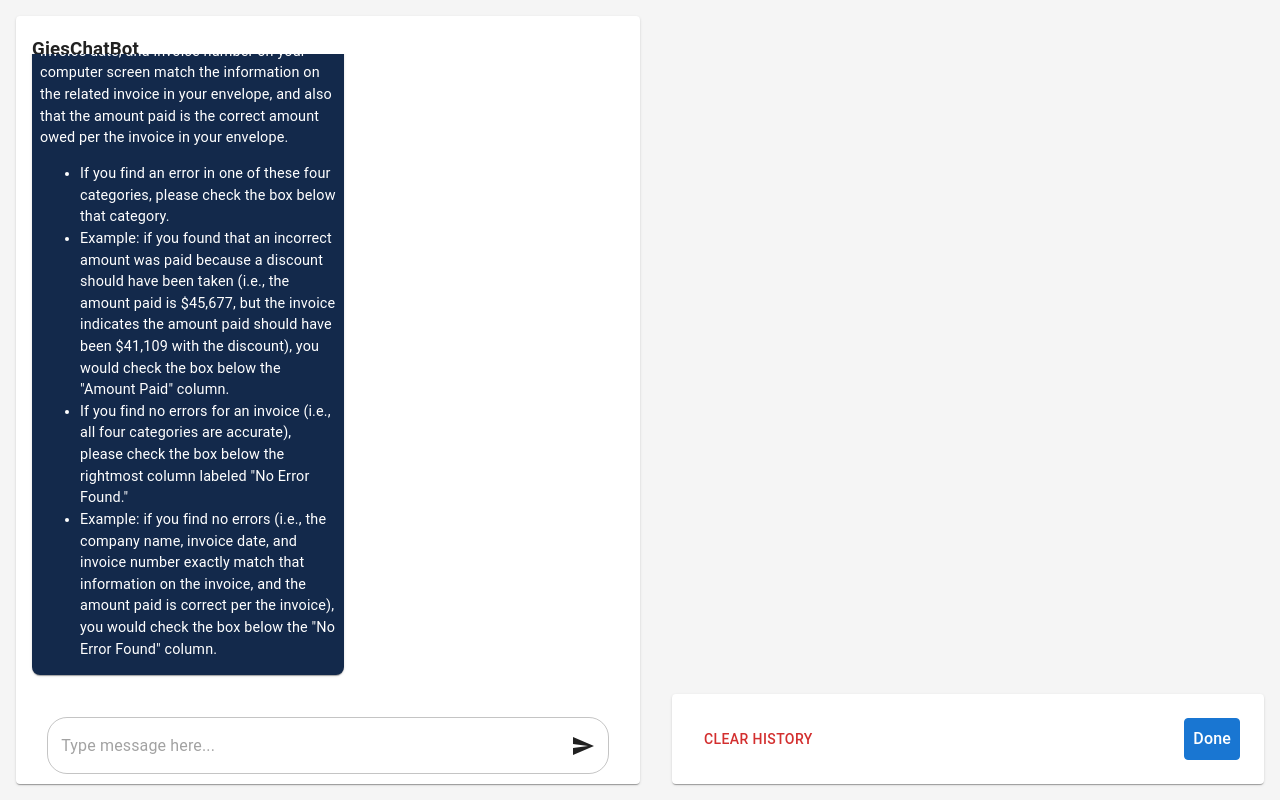
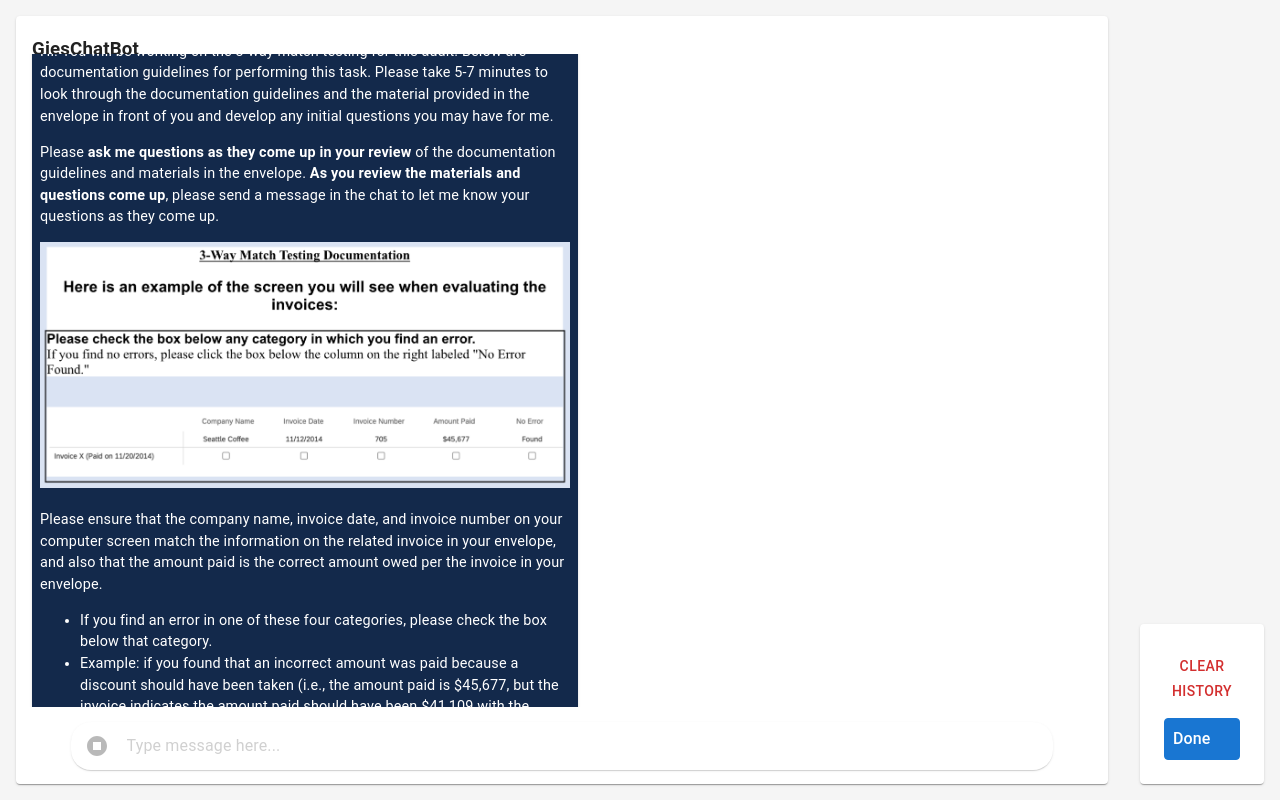
Before and after one commit to eamonbracht/Gies_Chat_Bot, a React (Vite) app: page / in a window 1280 px wide. Built offline with nearby package versions, Linux system fonts and the light colour scheme; the HTML template or start-up script is replaced by a standard one.

Commit message:
major updates

```diff
--- a/package.json
+++ b/package.json
@@ -19,7 +19,9 @@
     "react-csv": "^2.2.2",
     "react-dom": "^18.2.0",
     "react-markdown": "^9.0.1",
-    "react-router-dom": "^6.26.0"
+    "react-medium-image-zoom": "^5.2.10",
+    "react-router-dom": "^6.26.0",
+    "remove-markdown": "^0.5.5"
   },
   "devDependencies": {
     "@types/react": "^18.2.66",
--- a/src/ChatBubble.jsx
+++ b/src/ChatBubble.jsx
@@ -4,8 +4,9 @@ import Typing from "./Typing";
 import React, { useState } from "react";
 import Markdown from "react-markdown";
 import { useSearchParams } from "react-router-dom";
-
-export function ChatBubble({ message }) {
+import Zoom from "react-medium-image-zoom";
+import "react-medium-image-zoom/dist/styles.css";
+export function ChatBubble({ message, image }) {
   React.useEffect(() => console.log(message), []);
   return (
     <Paper
@@ -25,7 +26,26 @@ export function ChatBubble({ message }) {
       {/* <Typography variant="caption">
                   {convertTime(message.id)}
                 </Typography> */}
-      <Markdown>{message.text}</Markdown>
+      {Array.isArray(message.content) ? (
+        <Markdown>{message.content[0]}</Markdown>
+      ) : (
+        <Markdown>{message.content}</Markdown>
+      )}
+      {image ? (
+        <Zoom>
+          <img
+            src="src/assets/gies_bot_3_way_match.png"
+            style={{ width: "100%" }}
+          />
+        </Zoom>
+      ) : (
+        <></>
+      )}
+      {Array.isArray(message.content) ? (
+        <Markdown>{message.content[1]}</Markdown>
+      ) : (
+        <></>
+      )}
     </Paper>
   );
 }
--- a/src/Chatbot.jsx
+++ b/src/Chatbot.jsx
@@ -1,18 +1,66 @@
 import React, { useState, useCallback } from "react";
 import "./App.css";
 import { Paper, Box, Button } from "@mui/material";
-import TextField from "@mui/material/TextField";
 import SendIcon from "@mui/icons-material/Send";
 import Chatbox from "./Chatbox";
 import { useSearchParams } from "react-router-dom";
 import { CSVLink, CSVDownload } from "react-csv";
-
-const headers = [
-  { label: "Label", key: "var" },
-  { label: "Transcript", key: "text" },
-  { label: "Sender", key: "source" },
-  { label: "Time", key: "id" },
-];
+import StopCircleIcon from "@mui/icons-material/StopCircle";
+import InputBase from "@mui/material/InputBase";
+import IconButton from "@mui/material/IconButton";
+import RemoveMarkdown from "remove-markdown";
+// const headers = [
+//   { label: "Label", key: "var" },
+//   { label: "Transcript", key: "content" },
+//   { label: "Sender", key: "role" },
+//   { label: "Time", key: "id" },
+// ];
+// const headers = [
+//   {
+//     label: "ParticipantID",
+//     key: "ParticipantID",
+//   },
+//   {
+//     label: "Condition",
+//     key: "Condition",
+//   },
+//   {
+//     label: "TimeStart",
+//     key: "TimeStart",
+//   },
+//   {
+//     label: "TimeQ12",
+//     key: "TimeQ12",
+//   },
+//   {
+//     label: "Q12",
+//     key: "Q12",
+//   },
+//   {
+//     label: "TimeA12",
+//     key: "TimeA12",
+//   },
+//   {
+//     label: "A12",
+//     key: "A12",
+//   },
+//   {
+//     label: "TimeQ13",
+//     key: "TimeQ13",
+//   },
+//   {
+//     label: "Q13",
+//     key: "Q13",
+//   },
+//   {
+//     label: "TimeA13",
+//     key: "TimeA13",
+//   },
+//   {
+//     label: "A13",
+//     key: "A13",
+//   },
+// ];
 export function Chatbot() {
   let [searchParams] = useSearchParams();
   const [messages, setMessages] = useState(() => {
@@ -21,49 +69,118 @@ export function Chatbot() {
     const initialValue = JSON.parse(saved);
     return initialValue || [];
   });
-  const [messagesTemp, setMessagesTemp] = useState([]);
+  const [headers, setHeaders] = useState([]);
+  const [startTime, setStartTime] = useState(() => {
+    const saved = localStorage.getItem("startTime");
+
+    return saved || Date.now();
+  });
+  const [outputMessages, setOutputMessages] = useState([]);
+
+  const controller = new AbortController();
   const [typing, setTyping] = React.useState(false);
   const [questionCount, setQuestionCount] = React.useState(1);
   const getData = () => {
-    var temp = messages;
-    for (var i = 0; i < messages.length; i++) {
-      temp[i].text = messages[i].text.replace(/\"/g, '""');
-    }
-    setMessagesTemp(temp);
+    var output = {
+      ParticipantID: searchParams.get("id"),
+      Condition: searchParams.get("mode"),
+      TimeStart: startTime,
+    };
+    var headersTemp = [
+      { label: "ParticipantID", key: "ParticipantID" },
+      { label: "Condition", key: "Condition" },
+      { label: "TimeStart", key: "TimeStart" },
+    ];
+
+    messages.map((mes) => {
+      output[`Time${mes.var}`] = mes.id;
+      output[mes.var] = mes.content.replace(/\"/g, '""');
+      headersTemp = [
+        ...headersTemp,
+        { label: `Time${mes.var}`, key: `Time${mes.var}` },
+        { label: mes.var, key: mes.var },
+      ];
+    });
+    output["TimeEnd"] = Date.now();
+    headersTemp = [...headersTemp, { label: "TimeEnd", key: "TimeEnd" }];
+    setOutputMessages([output]);
+    setHeaders(headersTemp);
   };
   React.useEffect(() => {
-    console.log(messages);
     localStorage.setItem("history", JSON.stringify(messages));
   }, [messages]);
-  const getResponse = (message) => {
-    const chat_history = messages
-      .map((m) => `{"role": "${m.role}", "content": "${m.text}"}`)
+  React.useEffect(
+    () => localStorage.setItem("startTime", startTime),
+    [startTime]
+  );
+
+  const getResponse = async (message) => {
+    setTyping(true);
+    const newChat = [
+      ...messages,
+      {
+        role: "user",
+        content: message,
+        id: Date.now(),
+        var: `Q${questionCount}`,
+      },
+    ];
+    setMessages(newChat);
+    const chat_history = newChat
+      .map(
+        (m) =>
+          `{"role": "${m.role}", "content": "${RemoveMarkdown(m.content)
+            .replace(/(\r\n|\n|\r)/gm, "")
+            .replace(/[|&;$%@"<>()+,]/g, "")}"}`
+      )
       .join(",\n");
-    console.log(chat_history);
-    setTyping(true);
+    // console.log(`{ \n  "messages": [{"role": "user", "content": "Please respond informally but professionally. Your are playing the role of a manager but shouldn't refer to yourself as a manager."},
+    //     ${chat_history}],
+    //    \n "temperature": 0.7,
+    //    \n "max_tokens": -1,
+    //    \n "stream": false
+    //    \n}`);
     fetch("http://localhost:1234/v1/chat/completions", {
+      signal: controller.signal,
       method: "POST",
       headers: {
         "Content-Type": "application/json",
       },
-      body: `{ \n  "messages": [ \n    { "role": "system", "content": "You are a manager communicating in the tone of an online chat." },\n { "role": "user", "content": "${message}" }\n  ], \n   "temperature": 0.7, \n  "max_tokens": -1,\n "stream": false\n}`,
-    }).then(async (res) => {
-      const time = Date.now();
-
+      body: `{ \n  "messages": [{"role": "user", "content": "Please respond informally but professionally. Your are playing the role of a manager but shouldn't refer to yourself as a manager."},
+      ${chat_history}],
+       \n   "temperature": 0.7,
+       \n  "max_tokens": -1,
+       \n "stream": false
+       \n}`,
+    })
+      .then(async (res) => {
         res.json().then((resj) => {
-        console.log(resj.choices[0].message.content);
+          // console.log(resj.choices[0].message.content);
           setTyping(false);
           setMessages((prev_state) => [
             ...prev_state,
             {
-            text: resj.choices[0].message.content,
+              content: resj.choices[0].message.content,
               role: "system",
-            id: time,
+              id: Date.now(),
               var: `A${questionCount}`,
             },
           ]);
           setQuestionCount((prevState) => prevState + 1);
         });
+      })
+      .catch(() => {
+        setTyping(false);
+        setMessages((prev_state) => [
+          ...prev_state,
+          {
+            content: "Whoops. looks like something went wrong.",
+            role: "system",
+            id: Date.now(),
+            var: `A${questionCount}`,
+          },
+        ]);
+        setQuestionCount((prevState) => prevState + 1);
       });
   };
   return (
@@ -78,7 +195,7 @@ export function Chatbot() {
       <Paper
         sx={{
           display: "flex",
-          width: "50vw",
+          // width: "",
           m: 2,
         }}
       >
@@ -113,44 +230,51 @@ export function Chatbot() {
               alignItems: "center",
             }}
           >
-            <TextField
+            <Paper
+              component="form"
               sx={{
+                p: "2px 4px",
+                borderRadius: 5,
+                display: "flex",
+                opacity: 0.5,
+                alignItems: "center",
                 width: "90%",
               }}
+              id="messageBoxPaper"
+            >
+              <IconButton sx={{ p: "10px" }} aria-label="stop">
+                <StopCircleIcon
+                  onClick={() => {
+                    controller.abort();
+                    setQuestionCount((prevState) => prevState + 1);
+                    setTyping(false);
+                  }}
+                />
+              </IconButton>
+              <InputBase
+                sx={{ ml: 1, flex: 1 }}
+                placeholder="Type message here..."
                 multiline
+                inputProps={{}}
                 disabled={typing}
-              InputProps={{
-                sx: {
-                  borderRadius: 5,
-                },
-                endAdornment: <SendIcon />,
-              }}
-              placeholder="Type message here..."
-              //   defaultValue={"what is a 3 way match in accounting?"}
                 onKeyDown={(ev) => {
-                const time = Date.now();
                   if (ev.key === "Enter") {
-                  setMessages((prev_state) => [
-                    ...prev_state,
-                    {
-                      text: ev.target.value,
-                      role: "user",
-                      id: time,
-                      var: `Q${questionCount}`,
-                    },
-                  ]);
                     getResponse(ev.target.value);
                     ev.target.value = "";
                     ev.preventDefault();
                   }
                 }}
-            ></TextField>
+              />
+              {/* <IconButton color="primary" sx={{ p: "10px" }} aria-label="send">
+                <SendIcon />
+              </IconButton> */}
+            </Paper>
           </Box>
         </Box>
       </Paper>
       <Box
         sx={{
-          width: "50%",
+          width: "25%",
           display: "flex",
           alignItems: "end",
           justifyContent: "right",
@@ -160,21 +284,15 @@ export function Chatbot() {
         <Paper
           sx={{
             width: "100%",
+            height: "20vh",
             display: "flex",
+            flexDirection: "column",
             justifyContent: "space-between",
 
             p: 3,
             m: 2,
           }}
         >
-          {/* <Button
-            variant="contained"
-            onClick={() => {
-              console.log(messages);
-            }}
-          >
-            Done
-          </Button> */}
           <Button
             color={"error"}
             onClick={() => {
@@ -194,10 +312,14 @@ export function Chatbot() {
             }}
           >
             <CSVLink
-              data={messagesTemp}
+              data={outputMessages}
               asyncOnClick={true}
               filename={`${searchParams.get("id")}.csv`}
-              style={{ alignSelf: "center", color: "white" }}
+              style={{
+                alignSelf: "center",
+                color: "white",
+                textAlign: "center",
+              }}
               onClick={getData}
               headers={headers}
               enclosingCharacter={`"`}
--- a/src/Chatbox.jsx
+++ b/src/Chatbox.jsx
@@ -6,7 +6,8 @@ import Markdown from "react-markdown";
 import { useSearchParams } from "react-router-dom";
 import ChatBubble from "./ChatBubble";
 const PRESENT = {
-  text: `Hi! You will be working on the 3-way match testing for this audit. Below are documentation
+  content: [
+    `Hi! You will be working on the 3-way match testing for this audit. Below are documentation
   guidelines for performing this task. Please take 5-7 minutes to look through the documentation
   guidelines and the material provided in the envelope in front of you and develop any initial
   questions you may have for me.
@@ -14,9 +15,9 @@ const PRESENT = {
   Please **save your questions until after you have finished reviewing** the documentation guidelines
   and materials in the envelope. **Once you have gathered all your questions and have finished
   reviewing** the materials, please send a message in the chat to let me know if you have any
-  questions.
+  questions.`,
 
-  Please ensure that the company name, invoice date, and invoice number on your computer screen match
+    `Please ensure that the company name, invoice date, and invoice number on your computer screen match
   the information on the related invoice in your envelope, and also that the amount paid is the correct
   amount owed per the invoice in your envelope.
   * If you find an error in one of these four categories, please check the box below that category.
@@ -28,21 +29,22 @@ const PRESENT = {
   * Example: if you find no errors (i.e., the company name, invoice date, and invoice number
   exactly match that information on the invoice, and the amount paid is correct per the invoice),
   you would check the box below the &quot;No Error Found&quot; column.`,
+  ],
   source: "assistant",
   id: "present",
 };
 
 const ABSENT = {
-  text: `Hi! You will be working on the 3-way match testing for this audit. Below are documentation
+  content: [
+    `Hi! You will be working on the 3-way match testing for this audit. Below are documentation
   guidelines for performing this task. Please take 5-7 minutes to look through the documentation
   guidelines and the material provided in the envelope in front of you and develop any initial
   questions you may have for me.
 
   Please **ask me questions as they come up in your review** of the documentation guidelines and
   materials in the envelope. **As you review the materials and questions come up**, please send a
-  message in the chat to let me know your questions as they come up.
-
-  Please ensure that the company name, invoice date, and invoice number on your computer screen match
+  message in the chat to let me know your questions as they come up.`,
+    `Please ensure that the company name, invoice date, and invoice number on your computer screen match
   the information on the related invoice in your envelope, and also that the amount paid is the correct
   amount owed per the invoice in your envelope.
   * If you find an error in one of these four categories, please check the box below that category.
@@ -54,6 +56,7 @@ const ABSENT = {
   * Example: if you find no errors (i.e., the company name, invoice date, and invoice number
   exactly match that information on the invoice, and the amount paid is correct per the invoice),
   you would check the box below the &quot;No Error Found&quot; column.`,
+  ],
   source: "assistant",
   id: "absent",
 };
@@ -94,9 +97,9 @@ export function Chatbox({ messages, typing }) {
       }}
     >
       {searchParams.get("mode") == "absent" ? (
-        <ChatBubble message={PRESENT} key="present" />
+        <ChatBubble message={PRESENT} image={true} key="present" />
       ) : (
-        <ChatBubble message={ABSENT} key="absent" />
+        <ChatBubble message={ABSENT} image={true} key="absent" />
       )}
       {messages.length == 0 ? (
         <></>
@@ -132,7 +135,7 @@ export default Chatbox;
 //         return;
 //       }
 //       if (
-//         new TextDecoder().decode(value).substring(5).indexOf("[DONE]") ==
+//         new Decoder().decode(value).substring(5).indexOf("[DONE]") ==
 //           -1 &&
 //         new TextDecoder().decode(value).substring(5) != ""
 //       ) {
```
Also changed, not shown: src/assets/gies_bot_3_way_match.png (added), 1 other file (tests, documents, lock files or other folders). Lines whose indentation alone changed are shown as unchanged.
